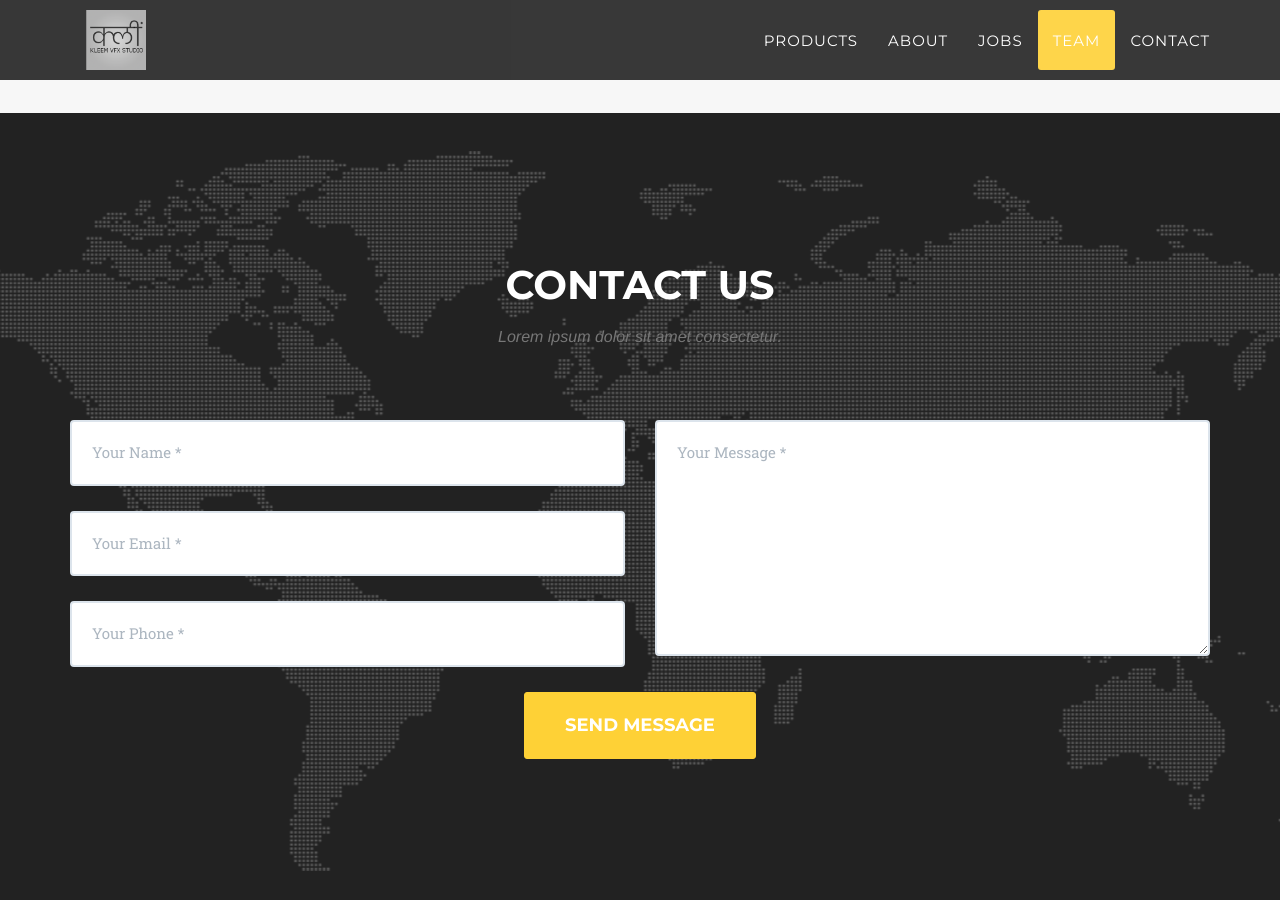
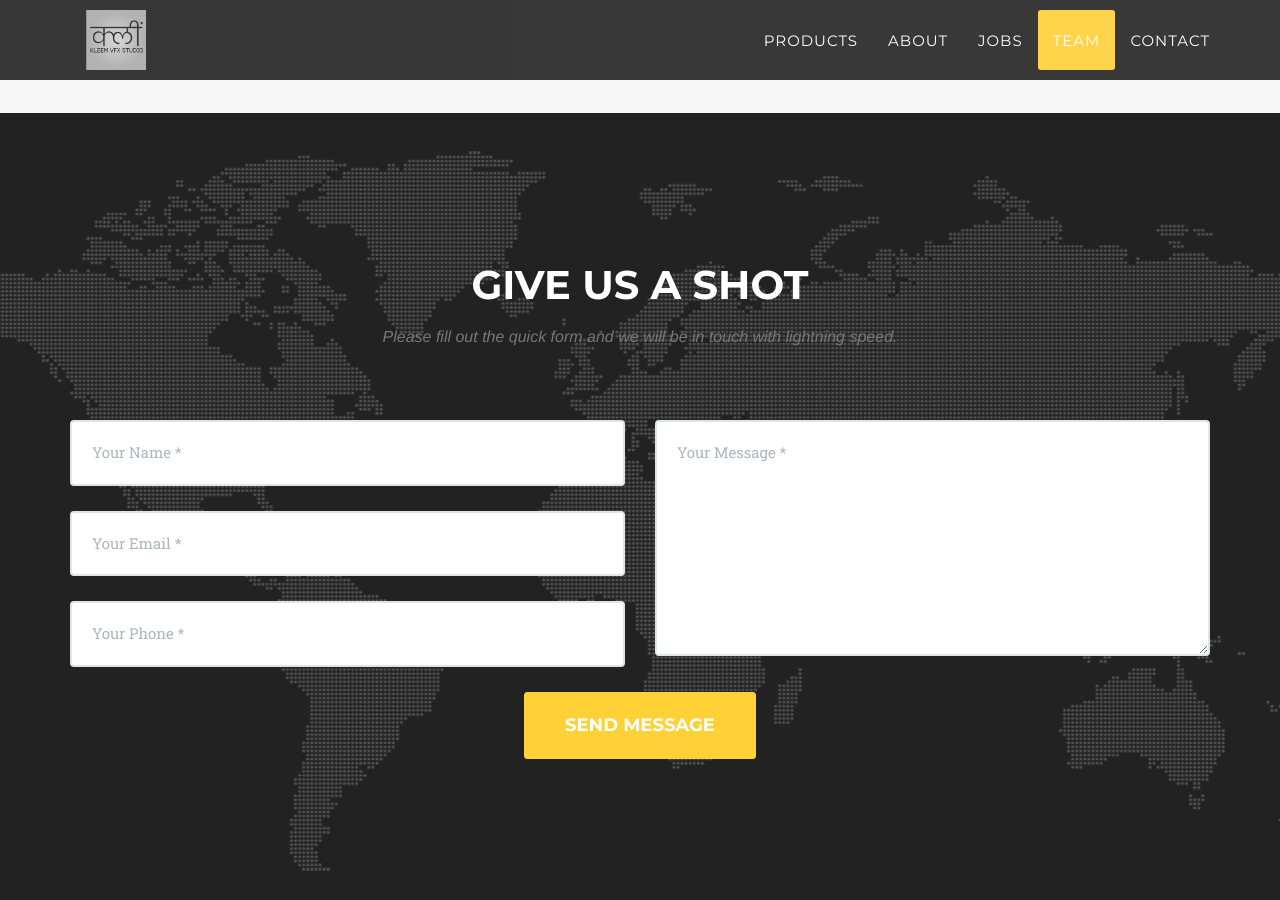
Before and after one commit to kleemvfxstudio/kleemvfxstudio.github.io, a Jekyll site: the page built from index.html, in a window 1280 px wide and 900 px high, scrolled down 5834 px. Built offline with Jekyll 4.4.1, drawn with Linux system fonts in a browser that asks for light colours; some web fonts are replaced.

Commit message:
Update contact.html

```diff
--- a/_includes/contact.html
+++ b/_includes/contact.html
@@ -2,8 +2,8 @@
         <div class="container">
             <div class="row">
                 <div class="col-lg-12 text-center">
-                    <h2 class="section-heading">Contact Us</h2>
-                    <h3 class="section-subheading text-muted">Lorem ipsum dolor sit amet consectetur.</h3>
+                    <h2 class="section-heading">Give us a shot</h2>
+                    <h3 class="section-subheading text-muted">Please fill out the quick form and we will be in touch with lightning speed.</h3>
                 </div>
             </div>
             <div class="row">
```
